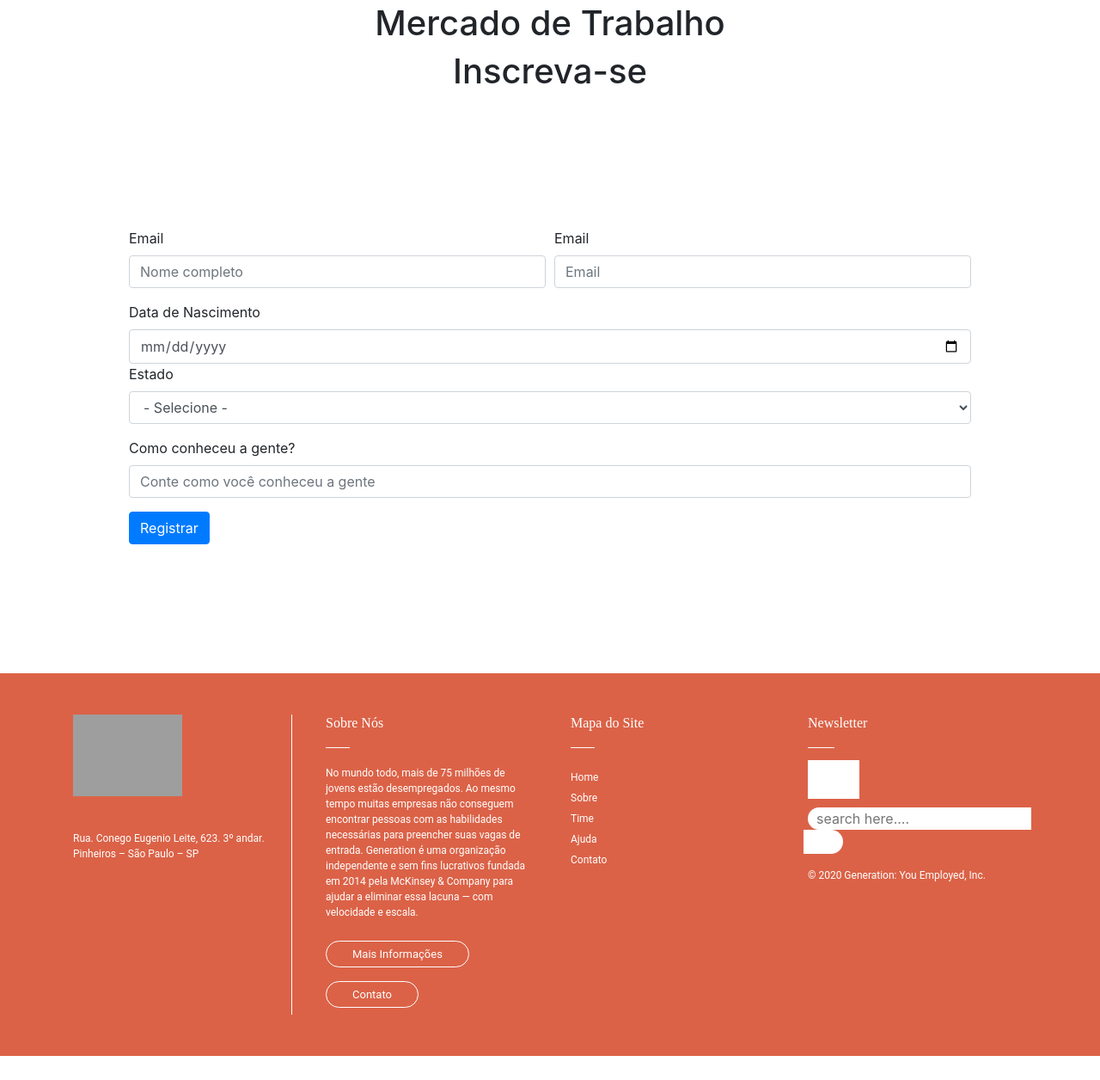
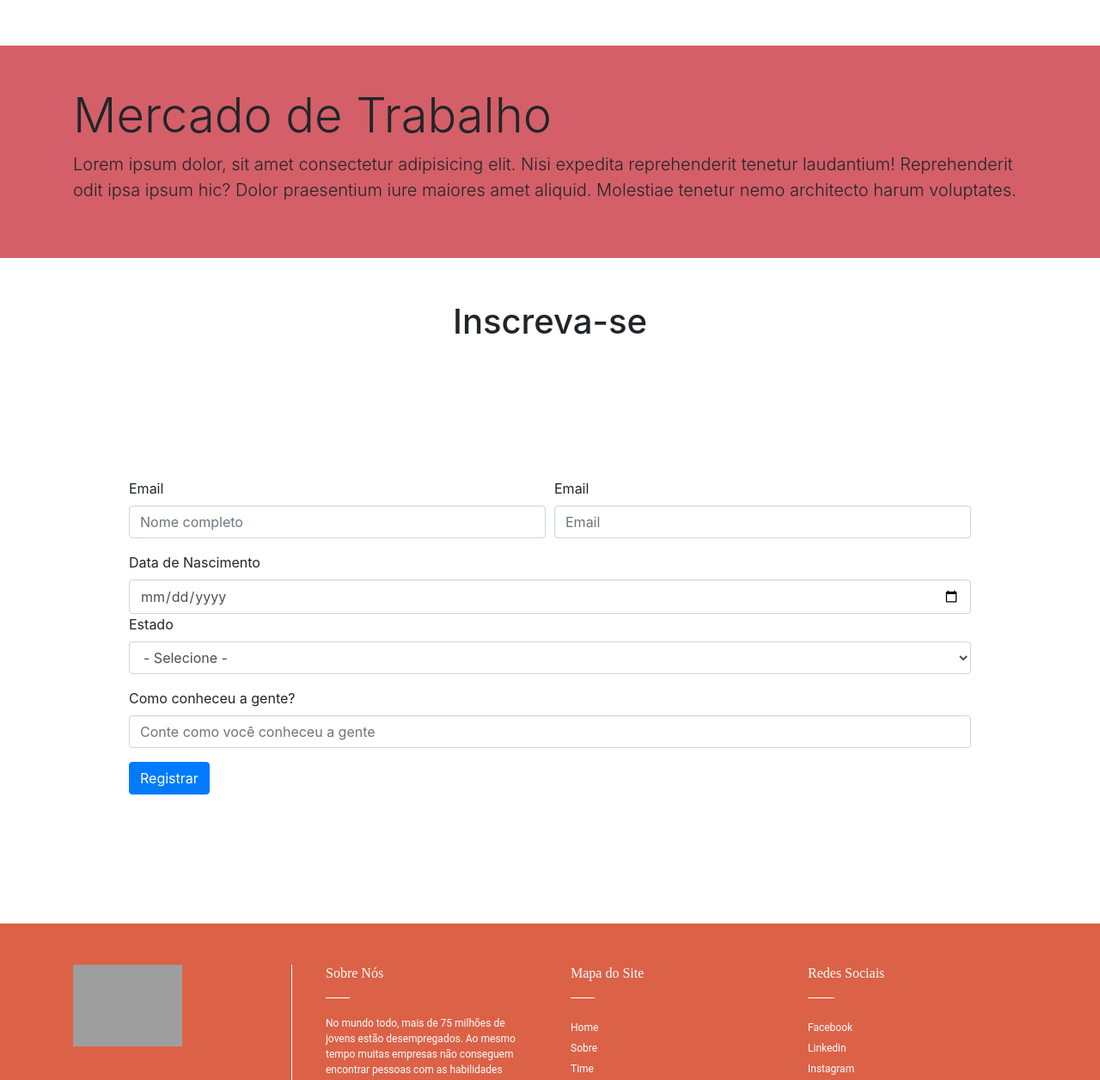
Before and after one commit to itsalexandrino/Landing-Page, a plain HTML site: page LANDING PAGE/index.html in a window 1280 px wide. Shown: the part 1878-3134 px from the top of the page at 86% size. Before the commit the page ends 3106 px from the top, so only its background shows below. Drawn offline with nearby package versions, Linux system fonts and the light colour scheme; grey boxes are pictures that could not be loaded; files whose address does not match are found by name.

Commit message:
versao 2.0

```diff
--- a/LANDING PAGE/assets/css/style.css
+++ b/LANDING PAGE/assets/css/style.css
@@ -87,6 +87,7 @@ nav a:hover{
  }
  #alinharTexto2{
     text-align: center;
+    margin-top: 50px;
 }
  .card-deck{
     padding: 150px;
@@ -184,3 +185,11 @@ height: 100%;
     padding: 150px;
 
  }
+
+.color{
+    background-color: #d45f68;
+
+}
+#container-form{
+    margin-top: 5;
+}
--- a/LANDING PAGE/index.html
+++ b/LANDING PAGE/index.html
@@ -118,7 +118,14 @@
             </div>
         </div>
     </div>
-    <h1 id="alinharTexto2">Mercado de Trabalho</h1>
+    <div class="color p-5">
+        <div class="container color">
+            <h1 class="display-4">Mercado de Trabalho</h1>
+            <p class="lead">Lorem ipsum dolor, sit amet consectetur adipisicing elit. Nisi expedita reprehenderit
+                tenetur laudantium! Reprehenderit odit ipsa ipsum hic? Dolor praesentium iure maiores amet aliquid.
+                Molestiae tenetur nemo architecto harum voluptates.</p>
+        </div>
+    </div>
     <h1 id="alinharTexto2">Inscreva-se</h1>
     <form>
         <div id="container-form">
@@ -162,13 +169,17 @@
                     <div class="row">
                         <div class="col-md-6 ">
                             <div class="logo-part">
-                          <img src="https://i.imgur.com/oGKvCzi.png" class="w-50 logo-footer" >
+                                <img src="https://i.imgur.com/oGKvCzi.png" class="w-50 logo-footer">
                                 <p>Rua. Conego Eugenio Leite, 623. 3º andar. Pinheiros – São Paulo – SP</p>
                             </div>
                         </div>
                         <div class="col-md-6 px-4">
                             <h6> Sobre Nós</h6>
-                       <p>No mundo todo, mais de 75 milhões de jovens estão desempregados. Ao mesmo tempo muitas empresas não conseguem encontrar pessoas com as habilidades necessárias para preencher suas vagas de entrada. Generation é uma organização independente e sem fins lucrativos fundada em 2014 pela McKinsey & Company para ajudar a eliminar essa lacuna — com velocidade e escala.</p>
+                            <p>No mundo todo, mais de 75 milhões de jovens estão desempregados. Ao mesmo tempo muitas
+                                empresas não conseguem encontrar pessoas com as habilidades necessárias para preencher
+                                suas vagas de entrada. Generation é uma organização independente e sem fins lucrativos
+                                fundada em 2014 pela McKinsey & Company para ajudar a eliminar essa lacuna — com
+                                velocidade e escala.</p>
                             <a href="#" class="btn-footer"> Mais Informações</a><br>
                             <a href="#" class="btn-footer"> Contato</a>
                         </div>
@@ -190,16 +201,14 @@
                                 </div>
                             </div>
                         </div>
-                    <div class="col-md-6 ">
-                       <h6> Newsletter</h6>
-                       <div class="social">
-                          <a href="#"><i class="fa fa-facebook" aria-hidden="true"></i></a>
-                          <a href="#"><i class="fa fa-instagram" aria-hidden="true"></i></a>
-                       </div>
-                       <form class="form-footer my-3">
-                          <input type="text"  placeholder="search here...." name="search">
-                          <input type="button" value="Go" >
-                       </form>
+                        <div class="col-md-6">
+                            <h6> Redes Sociais</h6>
+                            <ul>
+                                <li> <a href="#"> Facebook</a> </li>
+                                <li> <a href="#"> Linkedin</a> </li>
+                                <li> <a href="#"> Instagram</a> </li>
+                            </ul>
+
                             <p>© 2020 Generation: You Employed, Inc.</p>
                         </div>
                     </div>
```
Lines whose indentation alone changed are shown as unchanged.
